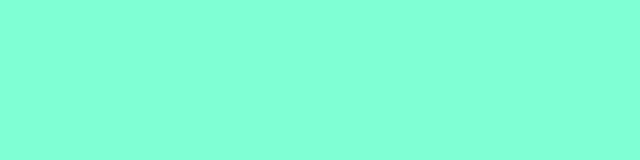
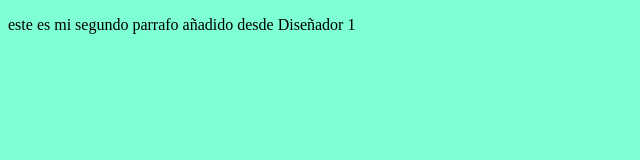
Before and after one commit to Nicolas3524234/PoryectoWebEmpresa, a plain HTML site: page index.html in a window 1280 px wide. Shown: the whole page, without its empty margins (0-640 px from the left). Drawn offline with Linux system fonts and the light colour scheme.

Commit message:
añadido parrafo 2 desde Diseñador 1

```diff
--- a/index.html
+++ b/index.html
@@ -8,6 +8,6 @@
     <link rel="stylesheet" type="text/css" href="css/estilos.css">
 </head>
 <body>
-
+    <p>este es mi segundo parrafo añadido desde Diseñador 1</p>
 </body>
 </html>
```
